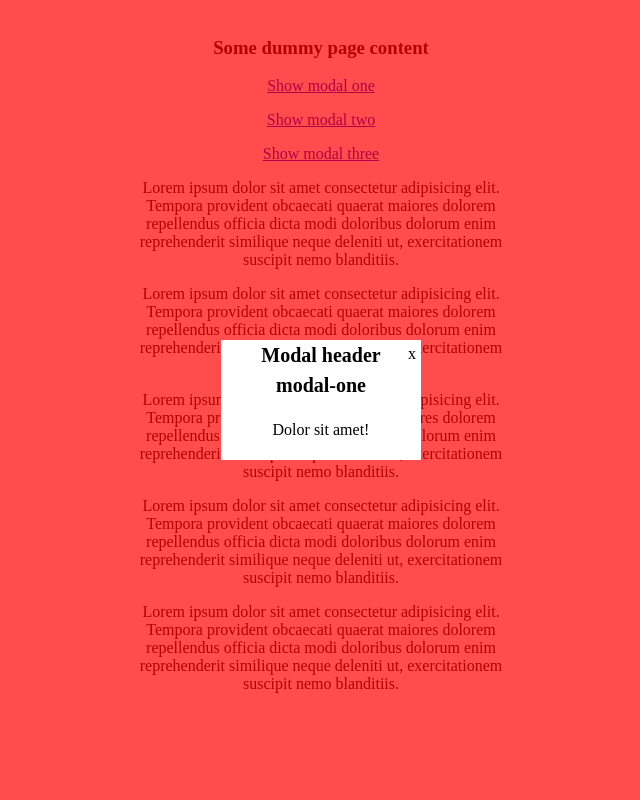
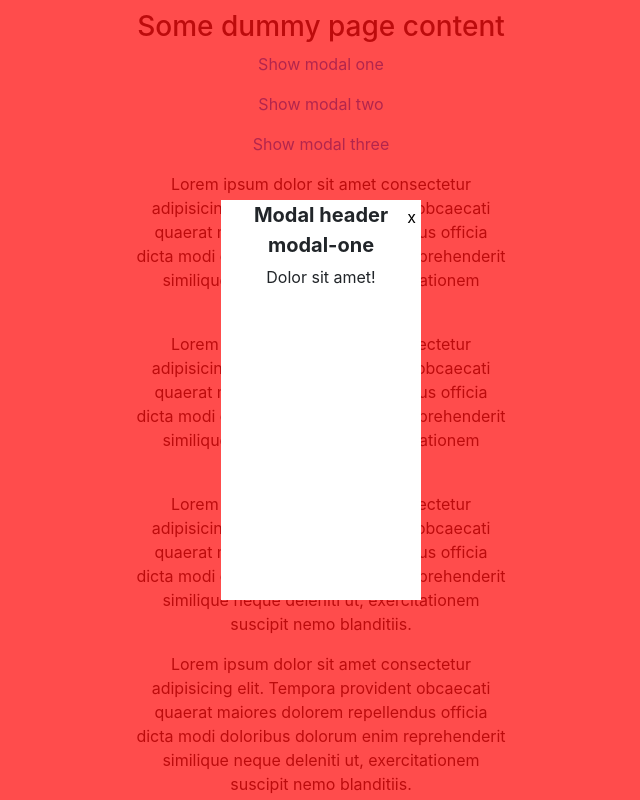
Before and after one commit to Cerbia/task-multi-modal-support, a website: page index.html in a window 1280 px wide. Both pictures are taken after a click on the link "Show modal one". Shown: the top 800 px of the page, without its empty margins (319-959 px from the left). Drawn offline with nearby package versions, Linux system fonts and the light colour scheme.

Commit message:
Remove duplicates and comments

```diff
--- a/index.html
+++ b/index.html
@@ -3,6 +3,7 @@
 <head>
     <meta charset="UTF-8">
     <title>Modal task 9.2</title>
+    <link rel="stylesheet" href="https://stackpath.bootstrapcdn.com/bootstrap/4.1.0/css/bootstrap.min.css" integrity="sha384-9gVQ4dYFwwWSjIDZnLEWnxCjeSWFphJiwGPXr1jddIhOegiu1FwO5qRGvFXOdJZ4" crossorigin="anonymous">
     <link rel="stylesheet" type="text/css" href="css/style.css" media="screen">
 </head>
 <body>
@@ -20,21 +21,21 @@
 
     <div class="overlay" id="modal-overlay">
         <div class="modal" id="modal-one">
-            <a href="#" class="close">x</a>
+            <a href="#" class="close-modal">x</a>
             <header>Modal one</header>
             <div class="content">
                 <p>Dolor sit amet!</p>
             </div>
         </div>
         <div class="modal" id="modal-two">
-            <a href="#" class="close">x</a>
+            <a href="#" class="close-modal">x</a>
             <header>Modal two</header>
             <div class="content">
                 <p>Dolor sit amet!</p>
             </div>
         </div>
         <div class="modal" id="modal-three">
-            <a href="#" class="close">x</a>
+            <a href="#" class="close-modal">x</a>
             <header>Modal three</header>
             <div class="content">
                 <p>Dolor sit amet!</p>
--- a/js/script.js
+++ b/js/script.js
@@ -1,60 +1,44 @@
 'use strict';
 (function(){
-    /* W kodzie HTML i CSS dodaliśmy style dla prostego modala, który będzie zawsze wyśrodkowany w oknie.
 
-    Teraz wystarczy napisać funkcję otwierającą modal:
-    */
+    var modals = document.getElementsByClassName('modal');
+    var overlay = document.querySelector('#modal-overlay')
+    var links = document.getElementsByClassName('show-modal');
+    var closeModalButtons = document.getElementsByClassName('close-modal');
 
     var showModal = function(event){
         event.preventDefault();
 
-        var listOfModals = document.getElementsByClassName('modal');
-        var linkId = this.getAttribute("href");
+        var linkId = this.getAttribute('href');
 
-        document.querySelector('#modal-overlay').classList.add('show');
+        overlay.classList.add('show');
 
-        for (var i =0; i<listOfModals.length; i++) {
+        for (var i =0; i<modals.length; i++) {
 
-            //Zmień funkcję showModal tak, aby w momencie wyświetlania była zmieniana treść nagłówka na dowolną inną, np. "Modal header".
+            modals[i].getElementsByTagName('header')[0].innerHTML = `Modal header ${linkId.slice(1)}`;
 
-            listOfModals[i].getElementsByTagName("header")[0].innerHTML = "Modal header " + linkId.slice(1);
-
-            if(linkId == '#'+listOfModals[i].id) {
-                listOfModals[i].classList.add('show');
+            if(linkId == '#'+modals[i].id) {
+                modals[i].classList.add('show');
             } else {
-                listOfModals[i].classList.remove('show');
+                modals[i].classList.remove('show');
             }
         }
     };
 
-    // Mimo, że obecnie mamy tylko jeden link, stosujemy kod dla wielu linków. W ten sposób nie będzie trzeba go zmieniać, kiedy zechcemy mieć więcej linków lub guzików otwierających modale
-
-    var modalLinks = document.querySelectorAll('.show-modal');
-
-    for(var i = 0; i < modalLinks.length; i++){
-        modalLinks[i].addEventListener('click', showModal);
+    for(var i = 0; i < links.length; i++){
+        links[i].addEventListener('click', showModal);
     }
-
-    // Dodajemy też funkcję zamykającą modal, oraz przywiązujemy ją do kliknięć na elemencie z klasą "close".
 
     var hideModal = function(event){
         event.preventDefault();
-        document.querySelector('#modal-overlay').classList.remove('show');
+        overlay.classList.remove('show');
     };
 
-    var closeButtons = document.querySelectorAll('.modal .close');
-
-    for(var i = 0; i < closeButtons.length; i++){
-        closeButtons[i].addEventListener('click', hideModal);
+    for(var i = 0; i < closeModalButtons.length; i++){
+        closeModalButtons[i].addEventListener('click', hideModal);
     }
 
-    // Dobrą praktyką jest również umożliwianie zamykania modala poprzez kliknięcie w overlay.
-
-    document.querySelector('#modal-overlay').addEventListener('click', hideModal);
-
-    // Musimy jednak pamiętać, aby zablokować propagację kliknięć z samego modala - inaczej każde kliknięcie wewnątrz modala również zamykałoby go.
-
-    var modals = document.querySelectorAll('.modal');
+    overlay.addEventListener('click', hideModal);
 
     for(var i = 0; i < modals.length; i++){
         modals[i].addEventListener('click', function(event){
--- a/sass/style.scss
+++ b/sass/style.scss
@@ -35,7 +35,7 @@ body {
         display: block;
     }
 
-    .close {
+    .close-modal {
         position: absolute;
         right: 0;
         top: 0;
```
Also changed, not shown: css/style.css, 1 other file.
